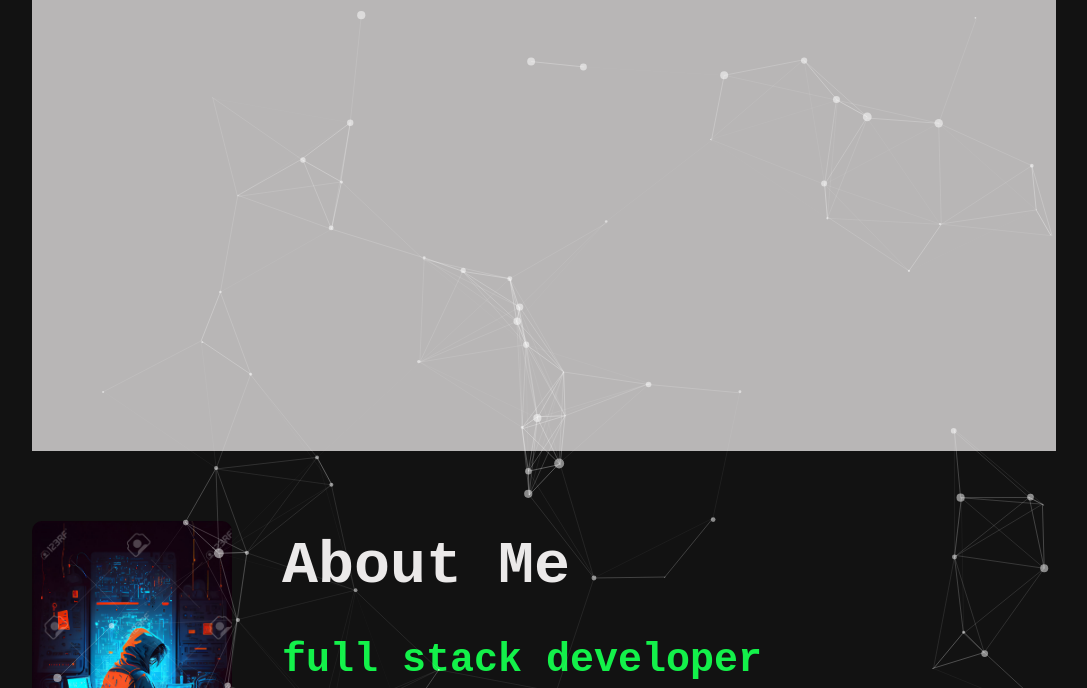
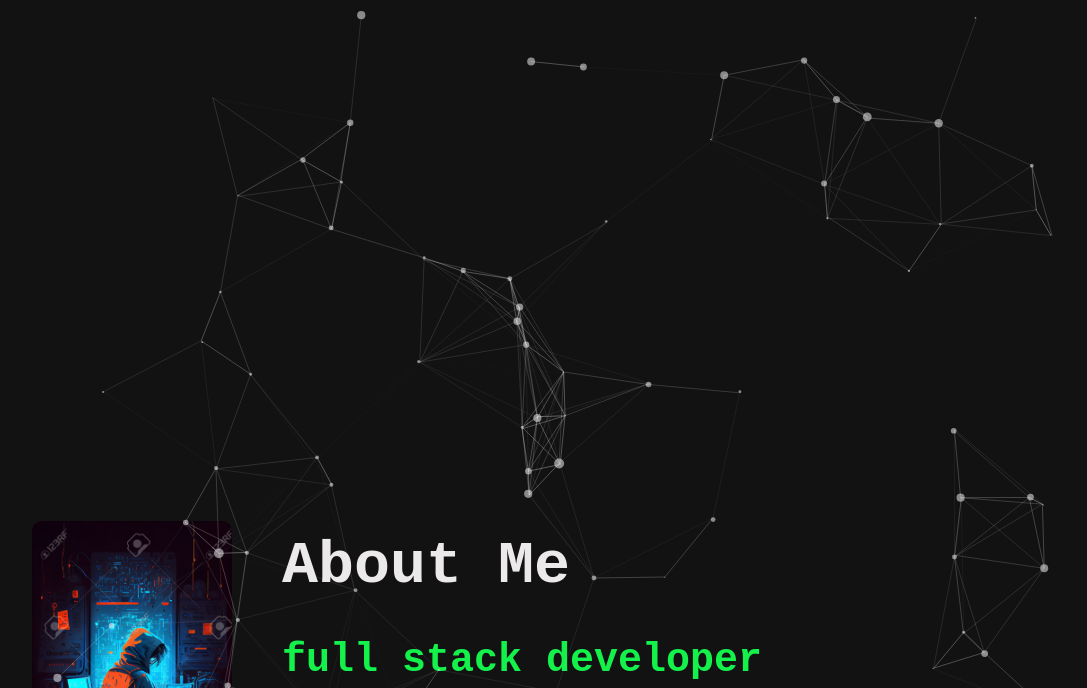
Before and after one commit to sabelosiba/portfolio, a plain HTML site: page index.html in a window 1280 px wide. Shown: the part 349-1037 px from the top of the page, without its empty margins (96-1183 px from the left). Drawn offline with nearby package versions, Linux system fonts and the light colour scheme.

Commit message:
black background

```diff
--- a/stylesheet.css
+++ b/stylesheet.css
@@ -91,7 +91,7 @@ body.dark-mode {
     padding: 70px 10% 0;
 }
 #particles-js {
-    background: rgb(184, 182, 182);
+    background: #121212(184, 182, 182);
     height: 100%;
 }
 .home-content {
```
